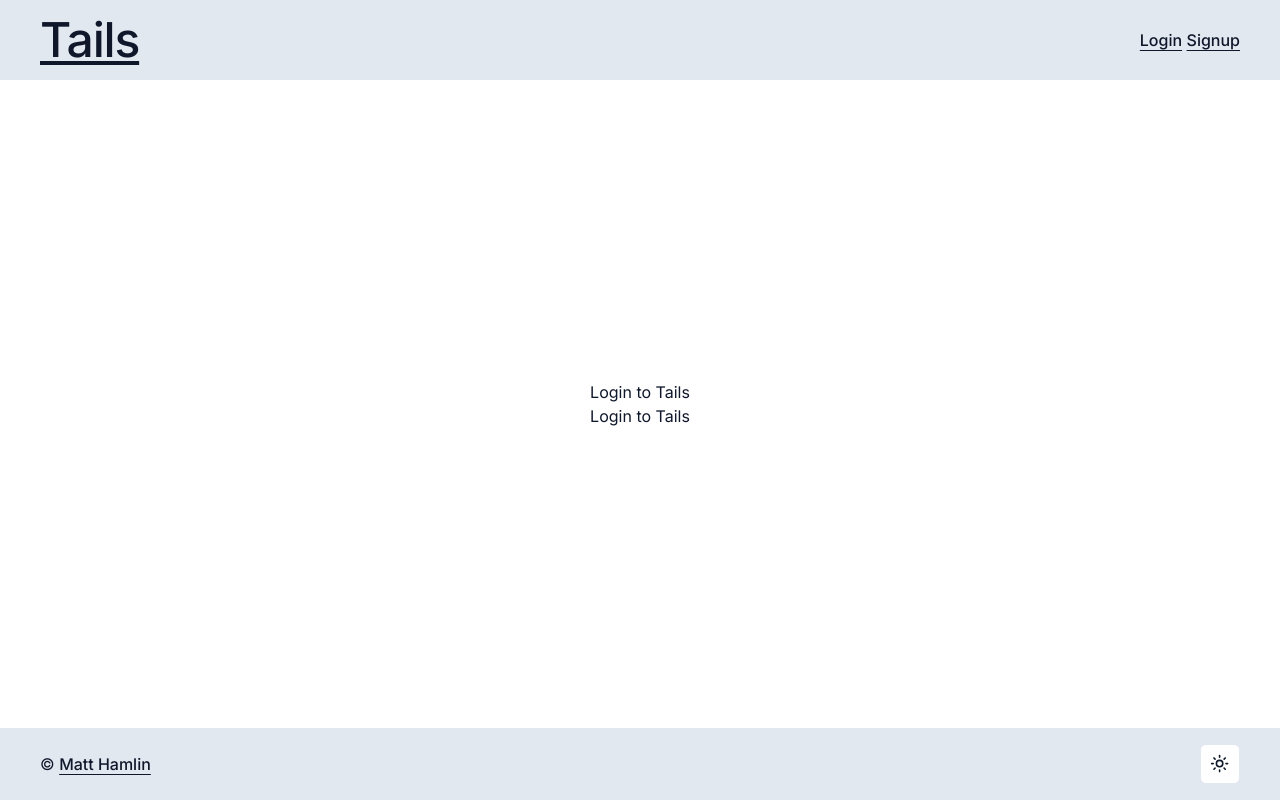
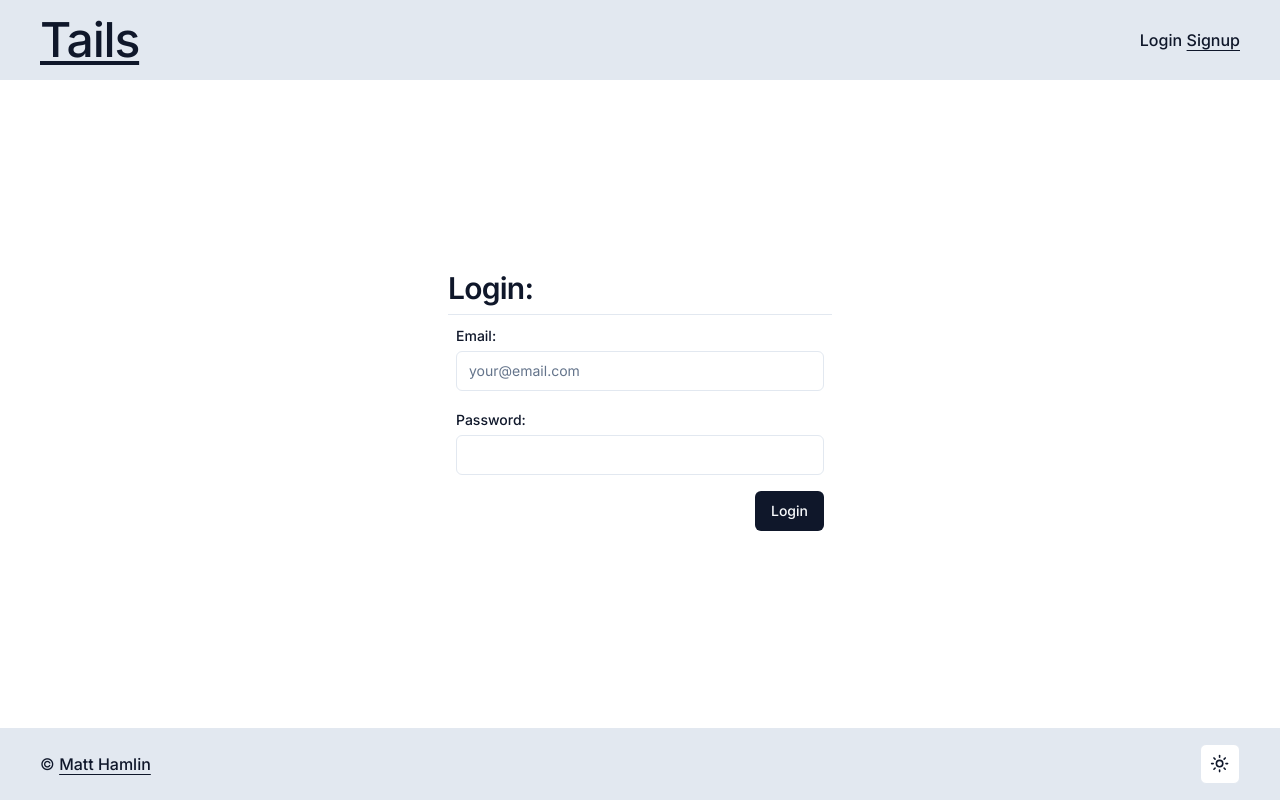
Before and after one commit to hamlim/tails, a Next.js app in the folder frontend/: page /login in a window 1280 px wide. Built offline with nearby package versions, Linux system fonts and the light colour scheme.

Commit message:
Get login stubbed out as well

```diff
--- a/frontend/app/(anonymous)/layout.tsx
+++ b/frontend/app/(anonymous)/layout.tsx
@@ -1,5 +1,6 @@
+import { ActiveLink } from "@local/active-link";
 import { Heading } from "@recipes/heading";
-import { BaseLink, Link } from "@recipes/link";
+import { BaseLink } from "@recipes/link";
 import { ThemeToggle } from "@recipes/theme-toggle";
 import type { ReactNode } from "react";
 
@@ -8,10 +9,10 @@ export default function AnonymousLayout({ children }: { children: ReactNode }) {
     <div className="flex flex-col min-h-screen">
       <header className="px-10 py-4 bg-slate-200 dark:bg-slate-700 flex items-center justify-between">
         <Heading is="h1">
-          <Link href="/">Tails</Link>
+          <ActiveLink href="/">Tails</ActiveLink>
         </Heading>
         <div>
-          <Link href="/login">Login</Link> <Link href="/signup">Signup</Link>
+          <ActiveLink href="/login">Login</ActiveLink> <ActiveLink href="/signup">Signup</ActiveLink>
         </div>
       </header>
       <article className="flex-grow flex items-center justify-center">
--- a/frontend/app/(anonymous)/login/page.tsx
+++ b/frontend/app/(anonymous)/login/page.tsx
@@ -1,14 +1,34 @@
+import { Button } from "@recipes/button";
+import { Heading } from "@recipes/heading";
+import { Input } from "@recipes/input";
+import { Label } from "@recipes/label";
 import type { Metadata } from "next";
 
 export let metadata: Metadata = {
-  title: "Login to Tails"
-}
+  title: "Login to Tails",
+};
 
 export default function LoginPage() {
+  async function handleSubmit(formData: FormData) {
+    "use server";
+    let [email, password] = [formData.get("email"), formData.get("password")];
+
+    await fetch("TODO");
+  }
   return (
-    <div>
-      <h1>Login to Tails</h1>
-      <p>Login to Tails</p>
-    </div>
-  )
+    <form className="min-w-96" action={handleSubmit}>
+      <Heading is="h2">Login:</Heading>
+      <div className="p-2">
+        <Label className="pb-2 inline-flex" htmlFor="email">Email:</Label>
+        <Input type="email" placeholder="your@email.com" id="email" name="email" />
+      </div>
+      <div className="p-2">
+        <Label className="pb-2 inline-flex" htmlFor="password">Password:</Label>
+        <Input type="password" id="password" name="password" />
+      </div>
+      <div className="p-2 flex justify-end">
+        <Button type="submit">Login</Button>
+      </div>
+    </form>
+  );
 }
--- /dev/null
+++ b/frontend/local/active-link.tsx
@@ -0,0 +1,9 @@
+"use client";
+
+import { Link } from "@recipes/link";
+import { usePathname } from "next/navigation";
+
+export function ActiveLink({ href, ...rest }: React.ComponentPropsWithoutRef<typeof Link>) {
+  let pathname = usePathname();
+  return <Link {...rest} href={href} className={pathname === href ? "no-underline" : ""} />;
+}
--- a/frontend/tsconfig.json
+++ b/frontend/tsconfig.json
@@ -25,6 +25,9 @@
     "paths": {
       "@recipes/*": [
         "./feijoa-ui/*"
+      ],
+      "@local/*": [
+        "./local/*"
       ]
     }
   },
```
